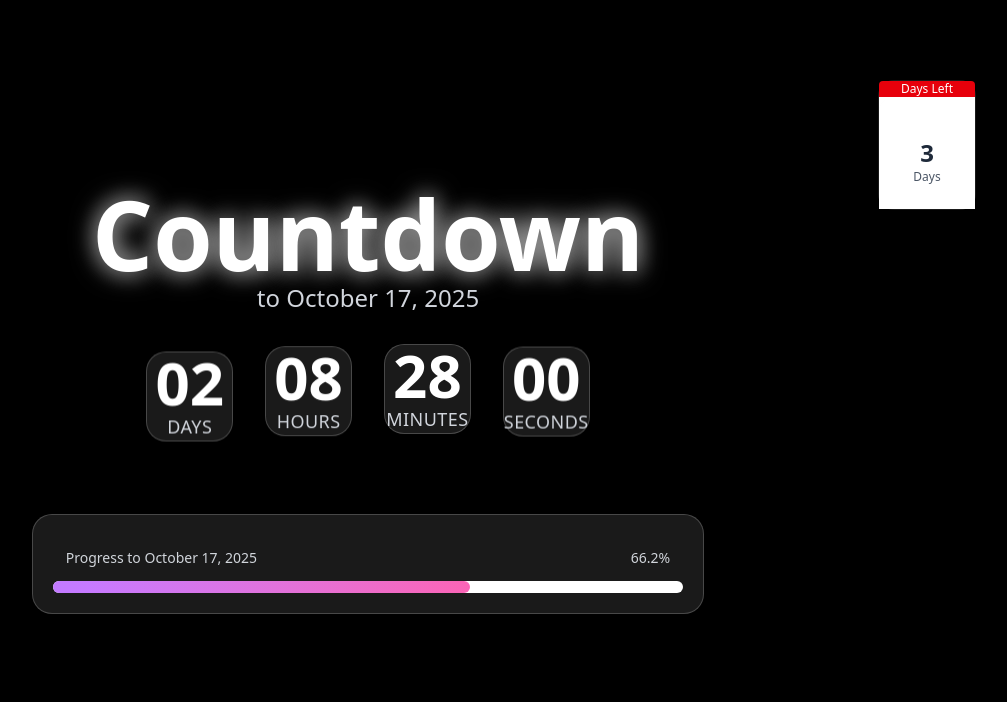
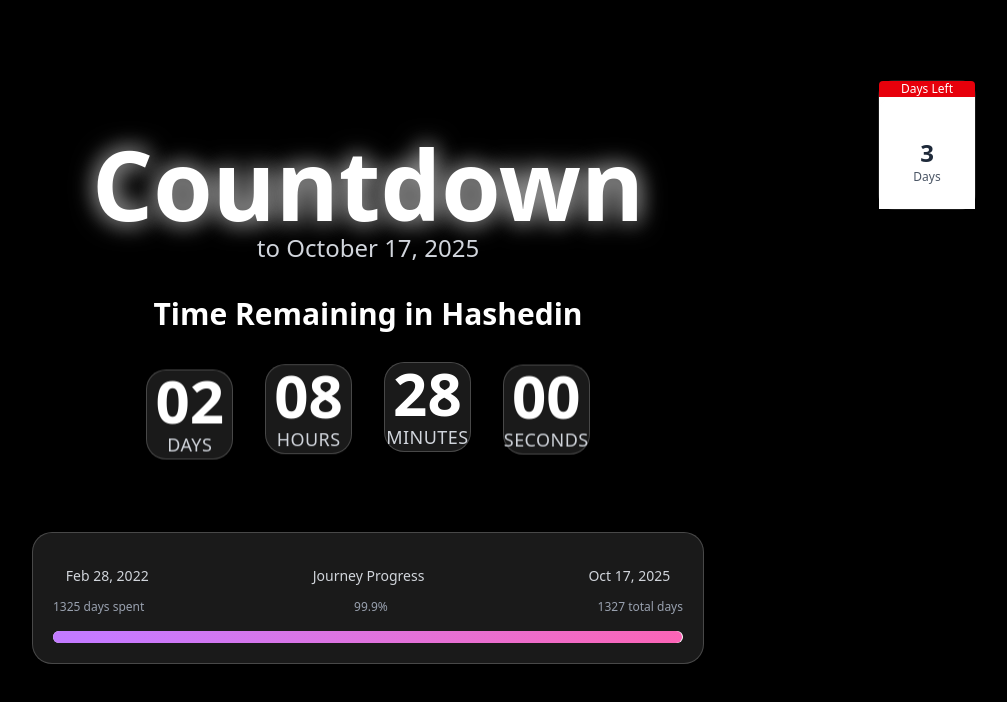
Before and after one commit to neerajdhurandher/hashedin-count-down, a Next.js app: page / in a window 1280 px wide. Shown: the top 702 px of the page, without its empty margins (272-1279 px from the left). Built offline with nearby package versions, Linux system fonts and the light colour scheme.

Commit message:
update progress bar data

```diff
--- a/src/app/layout.tsx
+++ b/src/app/layout.tsx
@@ -13,7 +13,7 @@ const geistMono = Geist_Mono({
 });
 
 export const metadata: Metadata = {
-  title: "Countdown to October 17, 2025",
+  title: "Countdown to in Hashedin",
   description: "A beautiful, interactive countdown website with calendar animation that counts down to October 17th, 2025.",
 };
 
--- a/src/components/CountdownDisplay.tsx
+++ b/src/components/CountdownDisplay.tsx
@@ -17,12 +17,20 @@ const CountdownDisplay: React.FC<CountdownDisplayProps> = ({ countdownData }) =>
     { label: 'Seconds', value: seconds }
   ];
 
-  // Calculate progress from October 13, 2025 to October 17, 2025 (4 days total)
-  const startDate = new Date('2025-10-13T00:00:00');
+  // Calculate progress from February 28, 2022 to October 17, 2025
+  const startDate = new Date('2022-02-28T00:00:00');
   const targetDate = new Date('2025-10-17T00:00:00');
+  const currentTime = new Date();
+
+  // Calculate total days between start and end
   const totalDuration = targetDate.getTime() - startDate.getTime();
-  const currentTime = new Date().getTime();
-  const elapsed = Math.max(0, currentTime - startDate.getTime());
+  const totalDays = Math.ceil(totalDuration / (1000 * 60 * 60 * 24));
+
+  // Calculate days already spent
+  const elapsed = Math.max(0, currentTime.getTime() - startDate.getTime());
+  const daysSpent = Math.floor(elapsed / (1000 * 60 * 60 * 24));
+
+  // Calculate progress percentage
   const progressPercentage = isComplete ? 100 : Math.min(100, Math.max(0, (elapsed / totalDuration) * 100));
 
   return (
@@ -40,6 +48,9 @@ const CountdownDisplay: React.FC<CountdownDisplayProps> = ({ countdownData }) =>
         <p className="text-xl md:text-2xl text-gray-300">
           to October 17, 2025
         </p>
+        <h3 className="text-2xl md:text-3xl font-semibold text-white mt-6 mb-2 margin-top-2rem">
+          Time Remaining in Hashedin
+        </h3>
       </motion.div>
 
       {/* Countdown Grid */}
@@ -107,10 +118,16 @@ const CountdownDisplay: React.FC<CountdownDisplayProps> = ({ countdownData }) =>
       >
         <div className="glass p-4 progress-bar-div">
           <div className="flex justify-between text-sm text-gray-300 mb-2 progress-bar-text">
-            <span>Progress to October 17, 2025</span>
+            <span>Feb 28, 2022</span>
+            <span>Journey Progress</span>
+            <span>Oct 17, 2025</span>
+          </div>
+          <div className="flex justify-between text-xs text-gray-400 mb-3">
+            <span>{daysSpent} days spent</span>
             <span>{progressPercentage.toFixed(1)}%</span>
+            <span>{totalDays} total days</span>
           </div>
-          <div className="w-full bg-white bg-opacity-20 rounded-full h-3">
+          <div className="w-full bg-white bg-opacity-20 rounded-full h-3 margin-top-1rem">
             <motion.div
               initial={{ width: 0 }}
               animate={{
```
